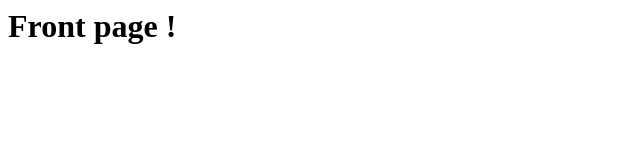
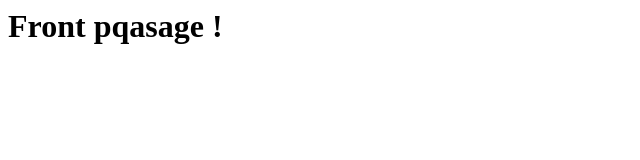
Before and after one commit to LukasStancikas/HTTPServer, a plain HTML site: page index.html in a window 1280 px wide. Shown: the whole page, without its empty margins (0-640 px from the left). Drawn offline with Linux system fonts and the light colour scheme.

```diff
--- a/index.html
+++ b/index.html
@@ -1 +1 @@
-<html><body><h1>Front page ! </h1></body></html>
+<html><body><h1>Front pqasage  ! </h1></body></html>
```
